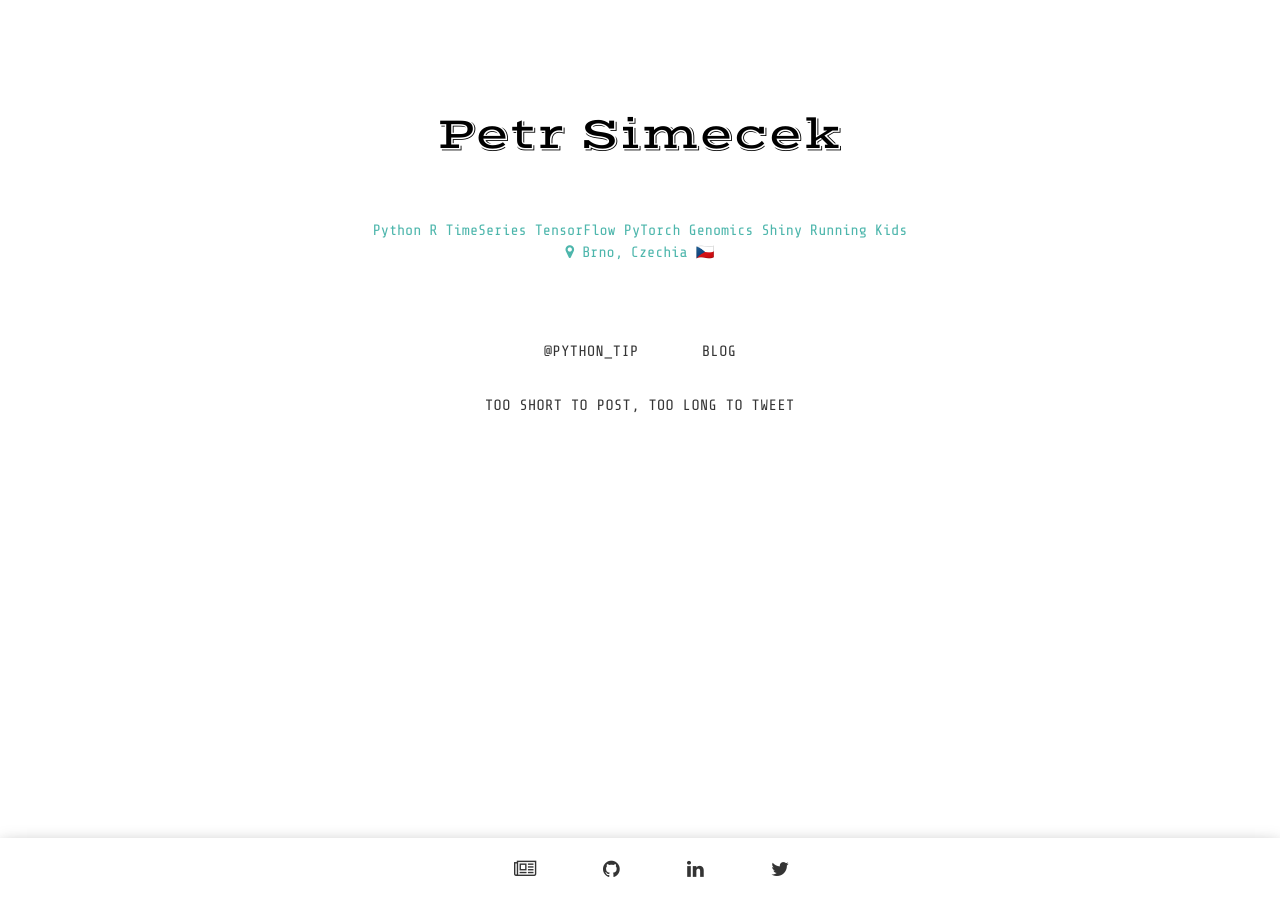
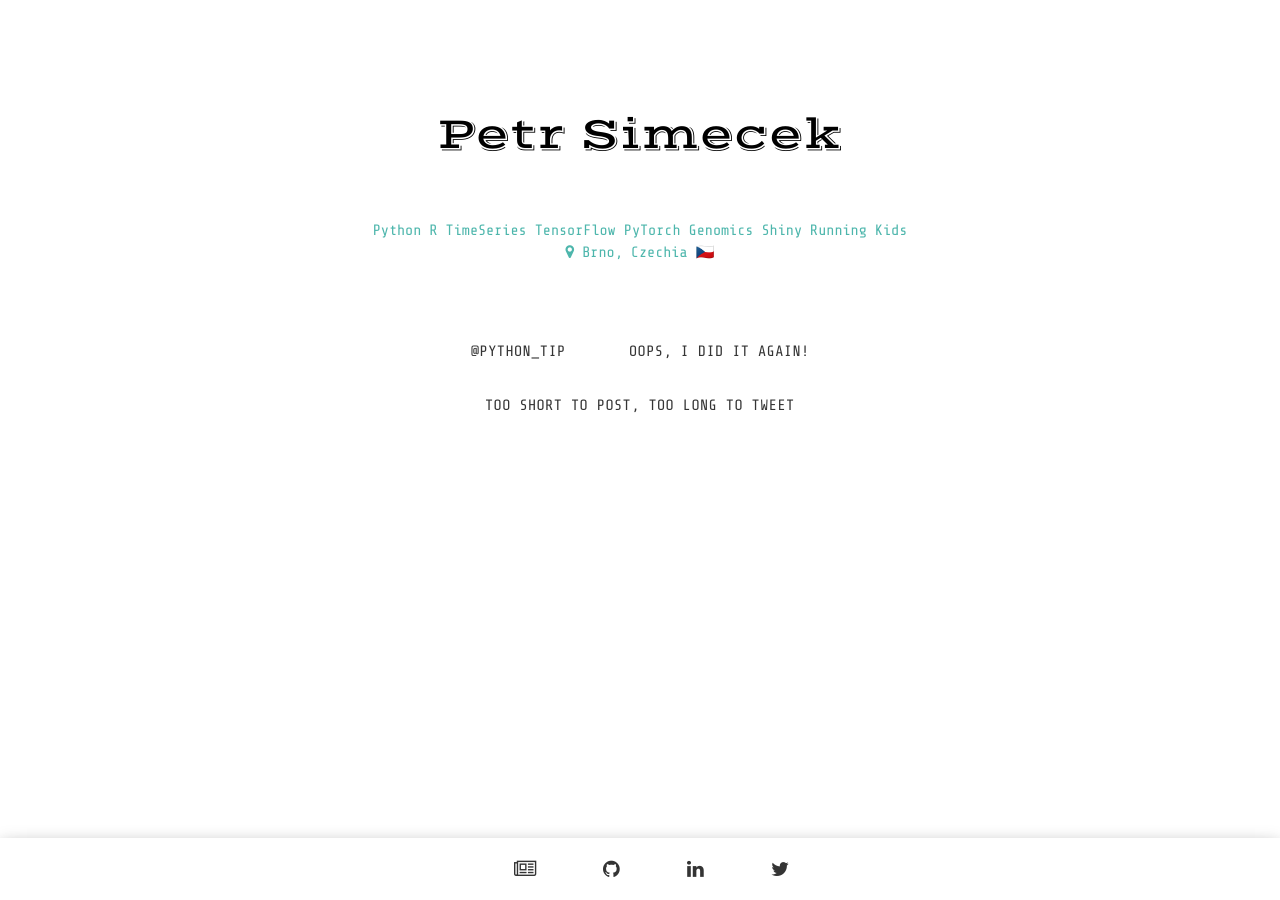
Before and after one commit to simecek/simecek.github.io, a Jekyll site: the page built from index.html, in a window 1280 px wide. Built offline with Jekyll 4.4.1, drawn with Linux system fonts in a browser that asks for light colours; some web fonts are replaced.

Commit message:
Update _config.yml

```diff
--- a/_config.yml
+++ b/_config.yml
@@ -19,7 +19,7 @@ g_analytics: "UA-90647482-1"
 isolang: en
 close_btn: "Close"
 home_btn: "Home"
-projects_btn: "Blog"
+projects_btn: "Oops, I did it again!"
 posts_btn: "@python_tip"
 middle_btn: "Too short to post, too long to tweet"
 
```
